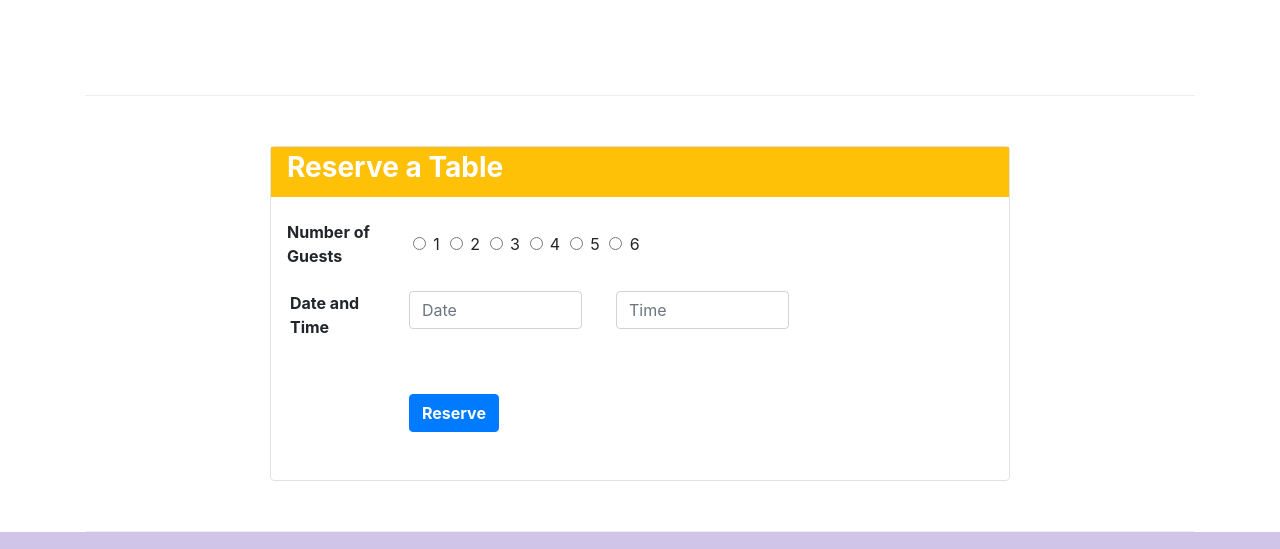
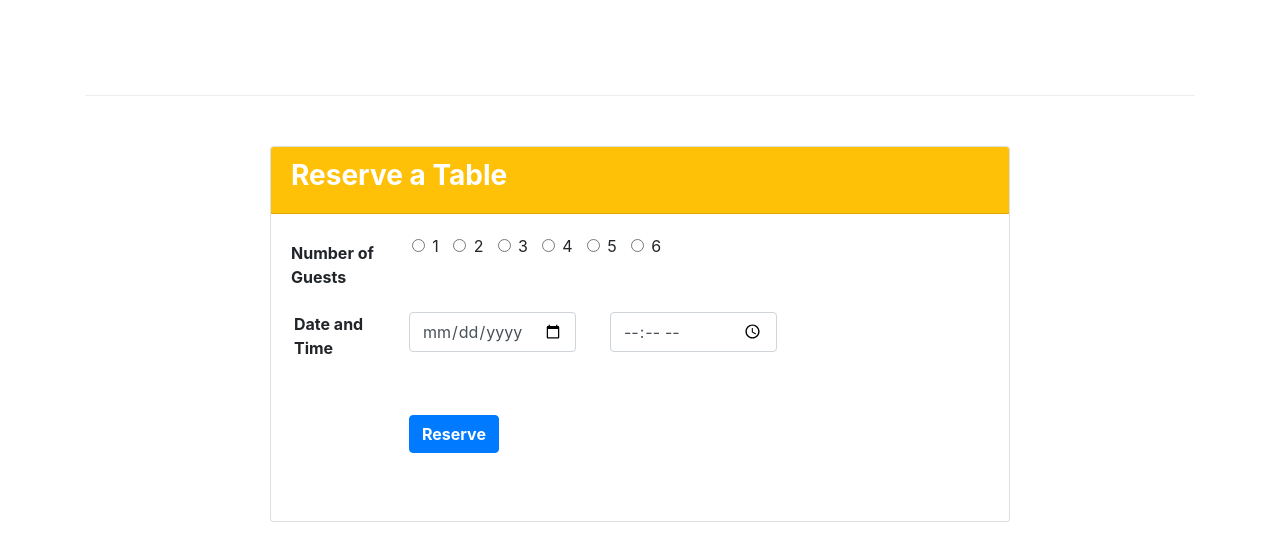
Before and after one commit to igorln/bootstrap-hk-university, a website: page index.html in a window 1280 px wide. Shown: the part 1438-1987 px from the top of the page. Drawn offline with nearby package versions, Linux system fonts and the light colour scheme.

Commit message:
improving code

```diff
--- a/index.html
+++ b/index.html
@@ -40,7 +40,7 @@
                 </div>
                 <div class="col-12 col-sm-6 align-items-center justify-content-between d-flex flex-wrap">
                     <img src="img/logo.png" class="img-fluid">
-                    <a href="#" class="btn btn-warning text-dark font-weight-bold px-5 py-2 col-12 col-sm-auto">
+                    <a href="#reserveForm" class="btn btn-warning text-dark font-weight-bold px-5 py-2 col-12 col-sm-auto">
                         Reserve a table
                     </a>
                 </div>
@@ -118,13 +118,16 @@
         </div>
 
         <div class="row row-content align-items-center">
-            <div class="col-sm-8 offset-sm-2 rounded border p-0">
-                <div class="bg-warning text-white pl-3 pt-1 pb-1">
+            <div class="col-sm-8 offset-sm-2 p-0">
+                <div class="card">
+                    <div class="bg-warning text-white card-header">
                         <h3 class="font-weight-bold align-self-center">Reserve a Table</h3>
                     </div>
-                <form class="ml-3 mt-3">
+                    <div class="card-body">
+                        <form id="reserveForm">
                             <div class="form-group row">
-                        <legend for="guestsNumber" class="col-12 col-sm-2 col-form-label mr-3 font-weight-bold">Number of Guests</legend>
+                                <legend for="guestsNumber" class="col-12 col-sm-2 col-form-label font-weight-bold">Number of Guests</legend>
+                                <div class="col-10 col-sm-8">
                                     <div class="form-check form-check-inline">
                                         <input class="form-check-input" type="radio" name="guestsNumber" id="guestsNumber1" value="1">
                                         <label class="form-check-label offset-1" for="guestsNumber1">1</label>
@@ -150,13 +153,14 @@
                                         <label class="form-check-label offset-1" for="guestsNumber6">6</label>
                                     </div>
                                 </div>
+                            </div>
                             <div class="form-row">
                                 <legend for="guestsNumber" class="col-md-2 pl-2 pt-0 col-form-label font-weight-bold">Date and Time</legend>
                                 <div class="col-sm-3 mr-4">
-                            <input type="text" class="form-control" placeholder="Date">
+                                    <input type="date" class="form-control" placeholder="Date">
                                 </div>
                                 <div class="col-sm-3 mr-4">
-                            <input type="text" class="form-control" placeholder="Time">
+                                    <input type="time" class="form-control" placeholder="Time">
                                 </div>
                             </div>
                             <div class="form-row">
@@ -165,6 +169,8 @@
                                 </div>
                             </div>
                         </form>
+                    </div>
+                </div>
             </div>
         </div>
     </div>
```
Lines whose indentation alone changed are shown as unchanged.
